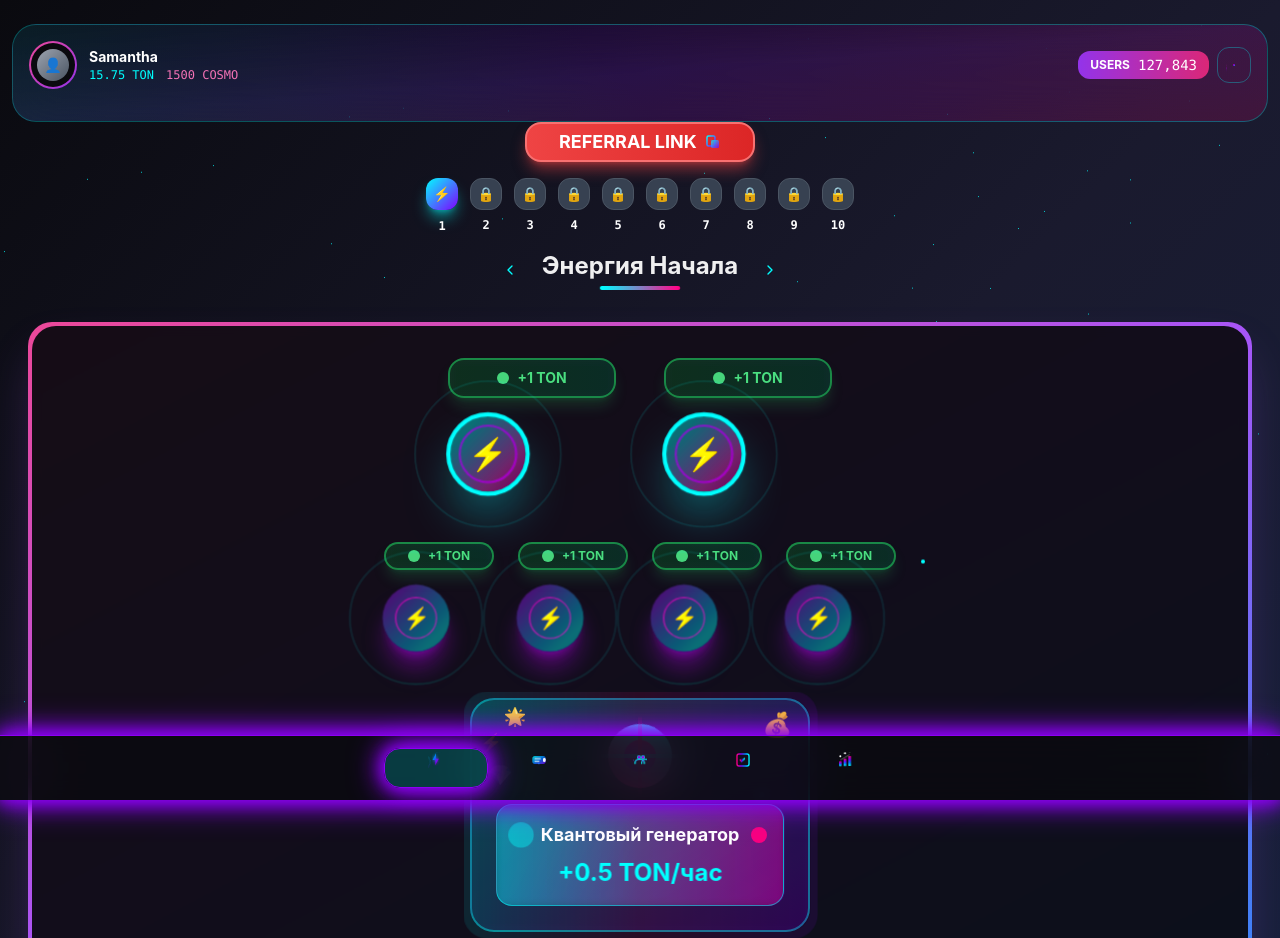
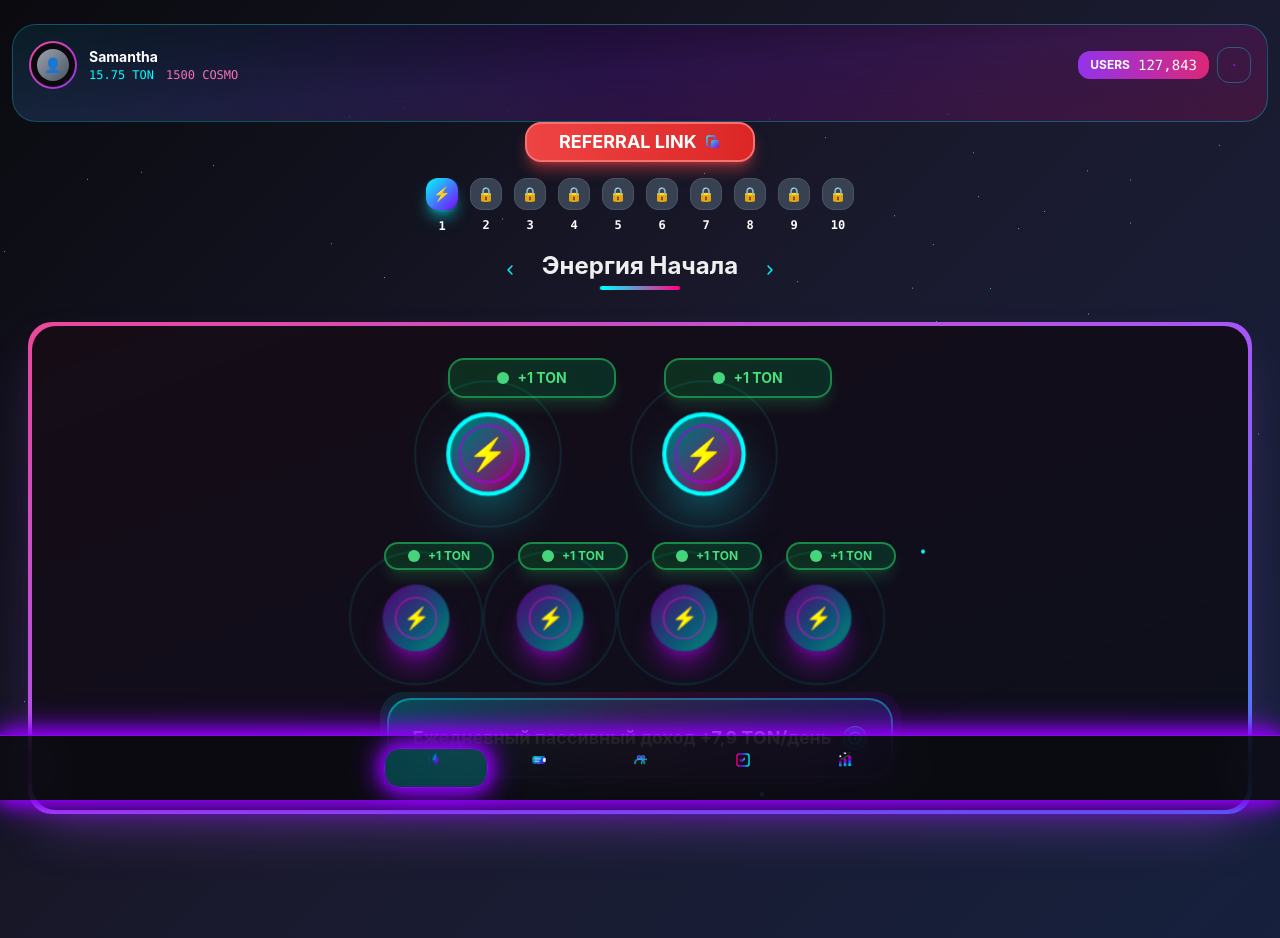
Before and after one commit to CosmoCrowd/cosmos-energy-nexus, a React (Vite) app: page / in a window 1280 px wide. Shown: the top 938 px of the page. Built offline with nearby package versions, Linux system fonts and the light colour scheme; what @tonconnect/sdk would draw is missing.

Commit message:
Refactor Energy screen passive income display
Replaced the "Quantum Generator" with "Ежедневный пассивный доход +7,9 TON/день" and an info button. Removed the sleeping person icon.

```diff
--- a/src/components/screens/EnergyScreen.tsx
+++ b/src/components/screens/EnergyScreen.tsx
@@ -1,10 +1,8 @@
-
 import { useState } from 'react';
 import EnergyHeader from './energy/EnergyHeader';
 import ReferralSection from './energy/ReferralSection';
 import LevelIndicators from './energy/LevelIndicators';
 import EnergyVisualization from './energy/EnergyVisualization';
-import DailyIncomeSection from './energy/DailyIncomeSection';
 import EnergyMatrix from './energy/EnergyMatrix';
 import PurchaseModal from './energy/PurchaseModal';
 
@@ -44,9 +42,6 @@ const EnergyScreen = () => {
         <LevelIndicators onLevelPurchase={handleLevelPurchase} />
         <EnergyVisualization />
 
-        {/* Daily Income Section moved to bottom */}
-        <DailyIncomeSection />
-
         {/* Keep the original matrix for purchasing levels */}
         <div className="opacity-0 pointer-events-none absolute">
           <EnergyMatrix onLevelPurchase={handleLevelPurchase} />
--- a/src/components/screens/energy/EnergyVisualization.tsx
+++ b/src/components/screens/energy/EnergyVisualization.tsx
@@ -1,5 +1,6 @@
 
 import { useState } from 'react';
+import { Info } from 'lucide-react';
 import { useWallet } from '@/context/WalletContext';
 import { energyLevels } from './EnergyMatrix';
 import EnergyNavigationHeader from './EnergyNavigationHeader';
@@ -12,6 +13,7 @@ const EnergyVisualization = () => {
   const { userLevel } = useWallet();
   const [currentEnergyIndex, setCurrentEnergyIndex] = useState(userLevel - 1);
   const [showPurchaseModal, setShowPurchaseModal] = useState(false);
+  const [showTooltip, setShowTooltip] = useState(false);
 
   const currentEnergy = energyLevels[currentEnergyIndex] || energyLevels[0];
 
@@ -91,7 +93,7 @@ const EnergyVisualization = () => {
               </div>
             </div>
 
-            {/* Futuristic Auto-Income Display */}
+            {/* Daily Passive Income Display */}
             <div className="mt-12 text-center relative z-10">
               <div className="relative inline-block">
                 <div className="relative bg-gradient-to-br from-futuristic-primary/20 to-futuristic-secondary/20 rounded-3xl p-6 border-2 border-futuristic-primary/40 backdrop-blur-sm">
@@ -99,37 +101,26 @@ const EnergyVisualization = () => {
                   {/* Energy Aura */}
                   <div className="absolute -inset-2 bg-gradient-to-r from-futuristic-primary/10 via-futuristic-accent/10 to-futuristic-secondary/10 rounded-3xl animate-energy-pulse"></div>
 
-                  {/* Futuristic Auto-Income Icon */}
-                  <div className="relative text-6xl mb-4">
+                  {/* Daily Passive Income Text with Info Button */}
+                  <div className="flex items-center justify-center space-x-3">
+                    <div className="text-white font-bold text-lg">
+                      Ежедневный пассивный доход +7,9 TON/день
+                    </div>
+
                     <div className="relative">
-                      {/* Main quantum generator */}
-                      <div className="w-16 h-16 mx-auto bg-gradient-to-br from-futuristic-primary to-futuristic-accent rounded-full flex items-center justify-center animate-spin">
-                        <div className="w-8 h-8 bg-gradient-to-br from-futuristic-accent to-futuristic-secondary rounded-full animate-pulse"></div>
-                      </div>
+                      <button
+                        onMouseEnter={() => setShowTooltip(true)}
+                        onMouseLeave={() => setShowTooltip(false)}
+                        className="w-6 h-6 bg-futuristic-primary/20 rounded-full flex items-center justify-center border border-futuristic-primary/50 hover:bg-futuristic-primary/30 transition-colors"
+                      >
+                        <Info size={14} className="text-futuristic-primary" />
+                      </button>
 
-                      {/* Floating money particles around the generator */}
-                      <div className="absolute -top-2 -right-2 text-2xl animate-bounce">💰</div>
-                      <div className="absolute -bottom-2 -left-2 text-xl animate-bounce" style={{animationDelay: '0.3s'}}>💎</div>
-                      <div className="absolute top-2 -left-4 text-lg animate-bounce" style={{animationDelay: '0.6s'}}>⚡</div>
-                      <div className="absolute -top-4 left-2 text-lg animate-bounce" style={{animationDelay: '0.9s'}}>🌟</div>
-
-                      {/* Energy streams */}
-                      <div className="absolute top-1/2 left-1/2 transform -translate-x-1/2 -translate-y-1/2">
-                        <div className="w-20 h-1 bg-gradient-to-r from-transparent via-futuristic-primary to-transparent animate-pulse"></div>
-                        <div className="w-1 h-20 bg-gradient-to-b from-transparent via-futuristic-accent to-transparent animate-pulse absolute top-1/2 left-1/2 transform -translate-x-1/2 -translate-y-1/2"></div>
-                      </div>
-                    </div>
-                  </div>
-
-                  {/* Auto Income Display */}
-                  <div className="bg-gradient-to-r from-futuristic-primary/30 to-futuristic-accent/30 rounded-2xl p-4 border border-futuristic-primary/50 backdrop-blur-sm">
-                    <div className="flex items-center justify-center space-x-3 mb-2">
-                      <div className="w-4 h-4 bg-futuristic-primary rounded-full animate-ping"></div>
-                      <span className="text-white font-bold text-lg">Квантовый генератор</span>
-                      <div className="w-4 h-4 bg-futuristic-accent rounded-full animate-pulse"></div>
-                    </div>
-                    <div className="text-futuristic-primary font-bold text-2xl animate-energy-pulse">
-                      +{(currentEnergyIndex + 1) * 0.5} TON/час
+                      {showTooltip && (
+                        <div className="absolute bottom-full left-1/2 transform -translate-x-1/2 mb-2 p-3 bg-cosmic-dark border border-futuristic-primary/50 rounded-lg text-sm text-white max-w-xs z-20 shadow-lg">
+                          Сумма подкачивается ежедневно в 00:01 UTC из админ панели CosmoFund и зависит от суммарной прибыли всех проектов
+                        </div>
+                      )}
                     </div>
                   </div>
                 </div>
```
